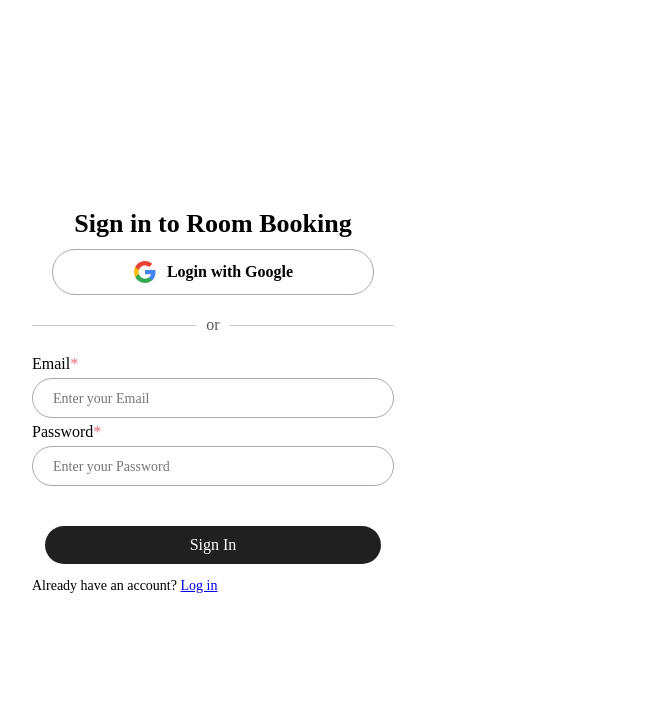
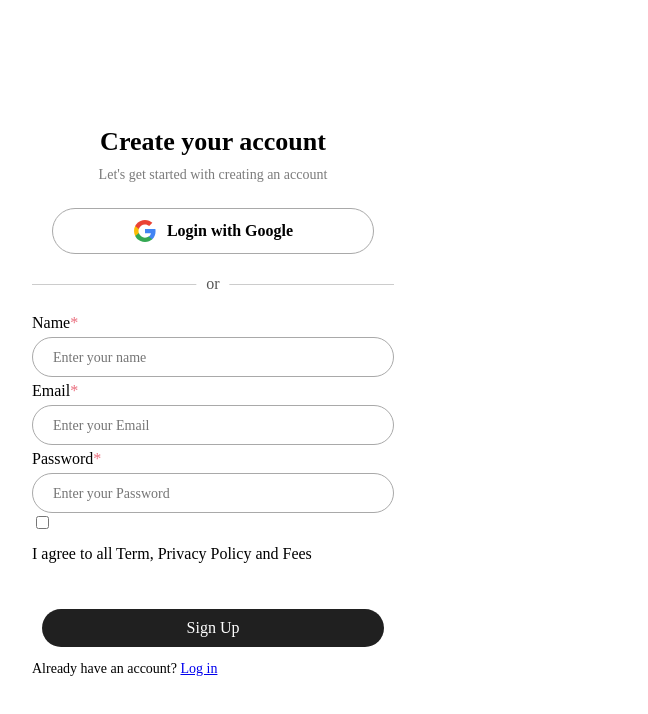
Before and after one commit to 2k-Aakaash/Hackathon-Signin, a plain HTML site: page index.html in a window 1280 px wide. Shown: the full height of the page, 117-765 px from the left. Drawn offline with Linux system fonts and the light colour scheme; grey boxes are pictures that could not be loaded; a web font is replaced by a local one.

Commit message:
Update index.html

```diff
--- a/index.html
+++ b/index.html
@@ -3,7 +3,7 @@
 <head>
     <meta charset="UTF-8">
     <meta name="viewport" content="width=device-width, initial-scale=1.0">
-    <title>Room Booking Sign In</title>
+    <title>Room Booking Sign up</title>
     <link rel="stylesheet" href="style.css">
 </head>
 <body>
@@ -11,7 +11,8 @@
         <div class="signup-container">
             <div class="signup-div">
                 <div class="signup-h1">
-                    <h1 class="h1-text">Sign in to Room Booking</h1>
+                    <h1 class="h1-text">Create your account</h1>
+                    <p class="p-text">Let's get started with creating an account</p>
                 </div>
                 <div class="login-with-google">
                     <button class="google-login">
@@ -25,21 +26,27 @@
                   </div>
                 <div class="signup-form">
                     <form action="#">
+                        <label class="name-label">Name<span class="asterisk-span">*</span></label>
+                        <input type="text" placeholder="Enter your name" required class="input-text">
                         <label class="email-label">Email<span class="asterisk-span">*</span></label>
                         <input type="email" placeholder="Enter your Email" required class="input-text">
                         <label class="password-label">Password<span class="asterisk-span">*</span></label>
                         <input type="password" placeholder="Enter your Password" required class="input-text">
+                        <div class="agreements">
+                            <input type="checkbox" class="checkbox">
+                            <p class="agreements-text">I agree to all Term, Privacy Policy and Fees</p>
+                        </div>
                         <div class="signup-button-div">
-                            <button class="signup-button">Sign In</button>
+                            <button class="signup-button">Sign Up</button>
                         </div>
                     </form>
-                   <p class="another-way">Already have an account? <span class="login-text-span"><a href="https://2k-aakaash.github.io/Hackathon-SignUp/">Log in</a></span></p>
+                    <p class="another-way">Already have an account? <span class="login-text-span"><a href="https://2k-aakaash.github.io/Hackathon-Signin/">Log in</a></span></p>
                 </div>
             </div>
         </div>
         <div class="image-container">
             <div class="image-div">
-                <img src="https://ik.imagekit.io/026k2i7ys/Untitled.jpg?updatedAt=1705656303420">
+                <img src="https://ik.imagekit.io/026k2i7ys/sample.png?updatedAt=1705650608783">
             </div>
         </div>
     </div>
```
